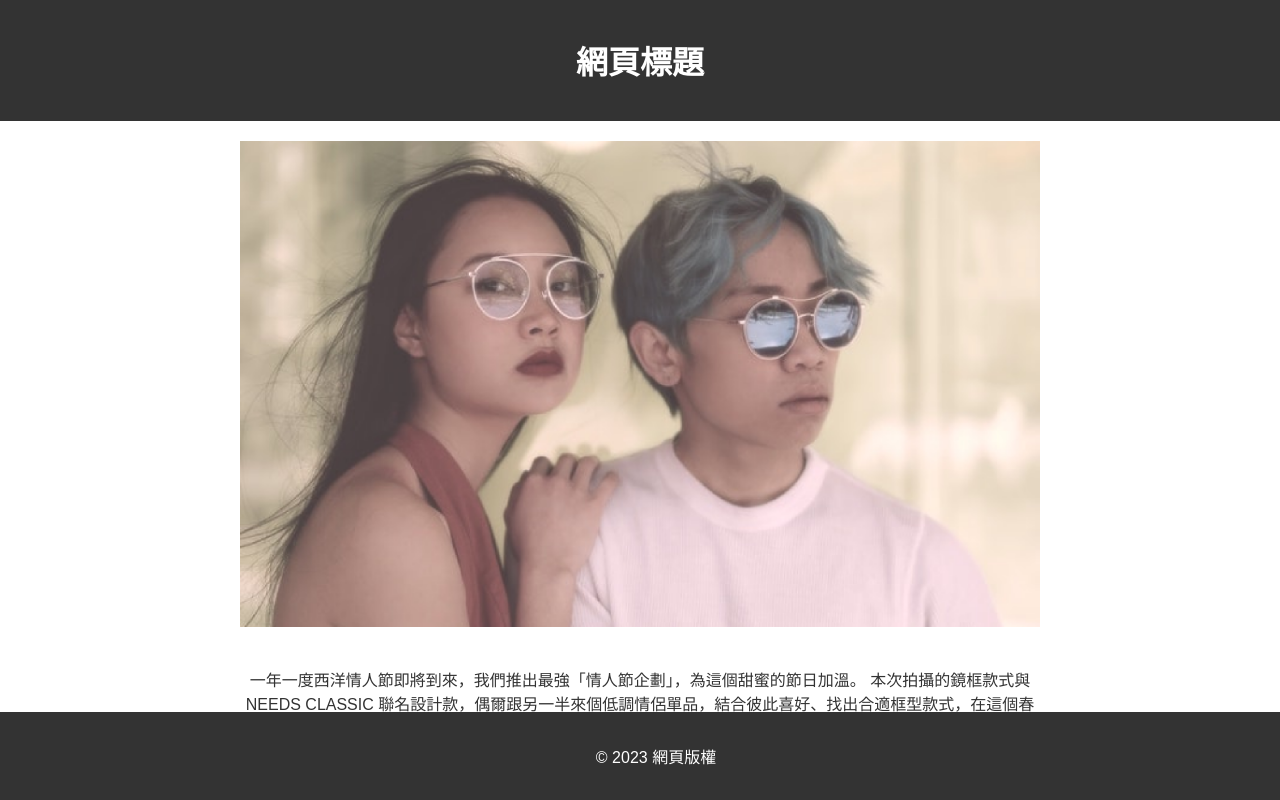
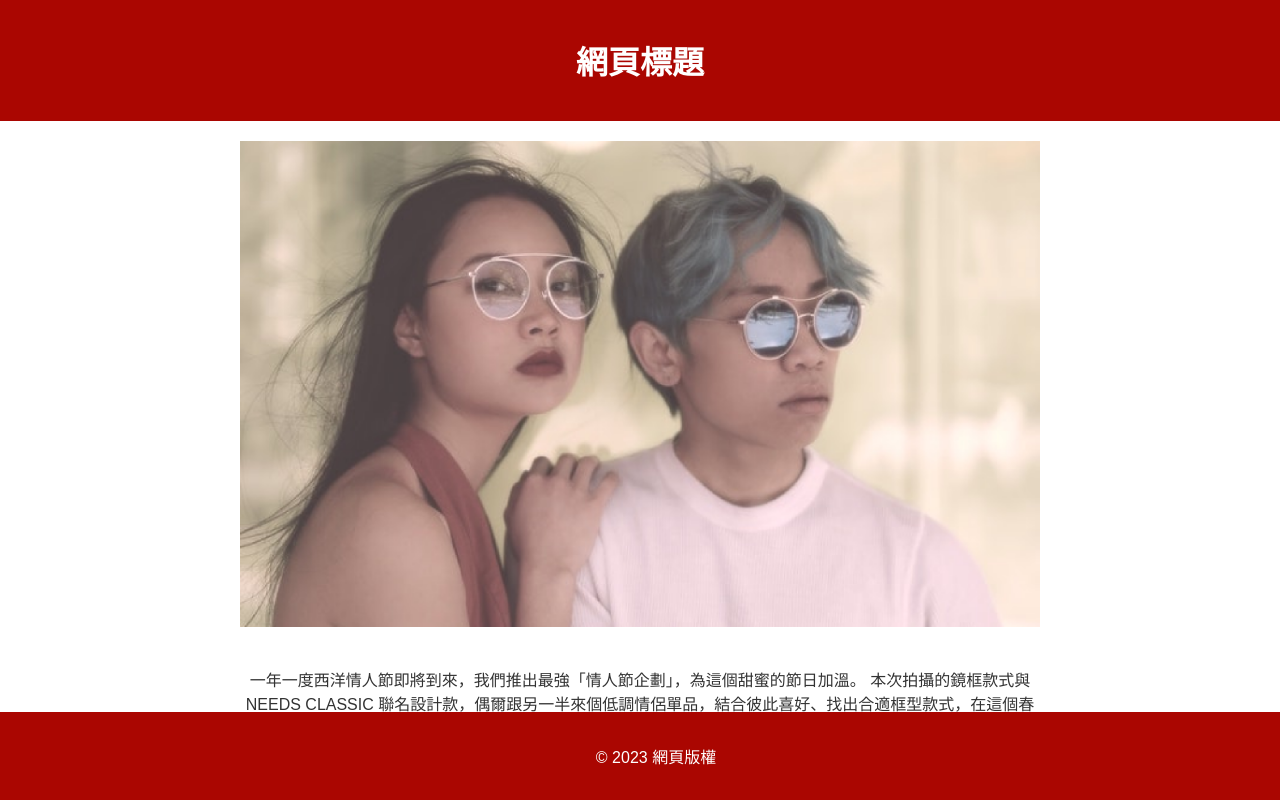
Before and after one commit to eateat8857/eateat8857.github.io, a plain HTML site: page JS/web1920-9.html in a window 1280 px wide. Shown: the top 800 px of the page. Drawn offline with Linux system fonts and the light colour scheme.

Commit message:
Update web1920-9.css

```diff
--- a/JS/web1920-9.css
+++ b/JS/web1920-9.css
@@ -7,7 +7,7 @@ body {
 }
 
 header {
-    background-color: #333;
+    background-color: #AA0601;
     color: #fff;
     text-align: center;
     padding: 1em;
@@ -35,7 +35,7 @@ header {
 }
 
 footer {
-    background-color: #333;
+    background-color: #AA0601;
     color: #fff;
     text-align: center;
     padding: 1em;
```
